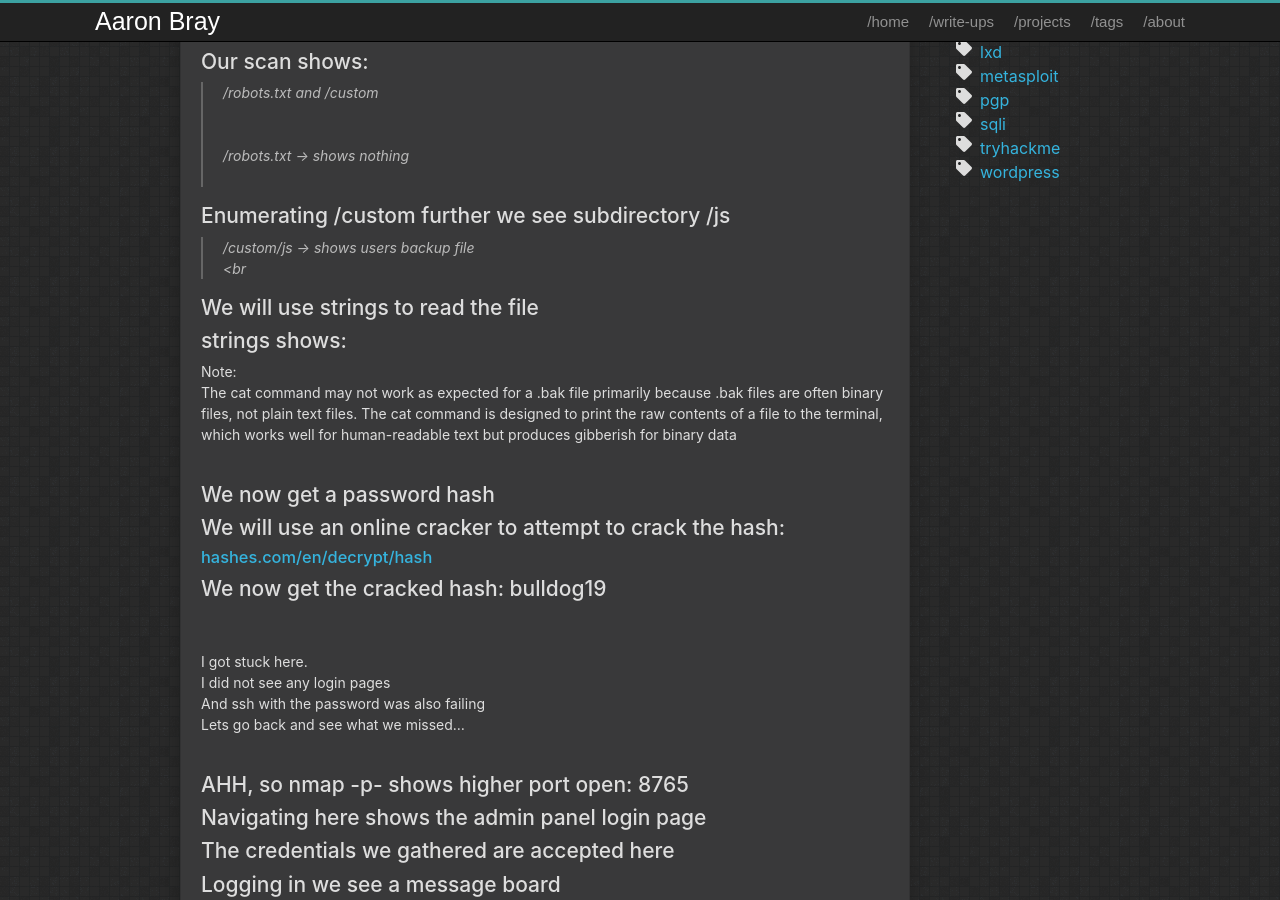
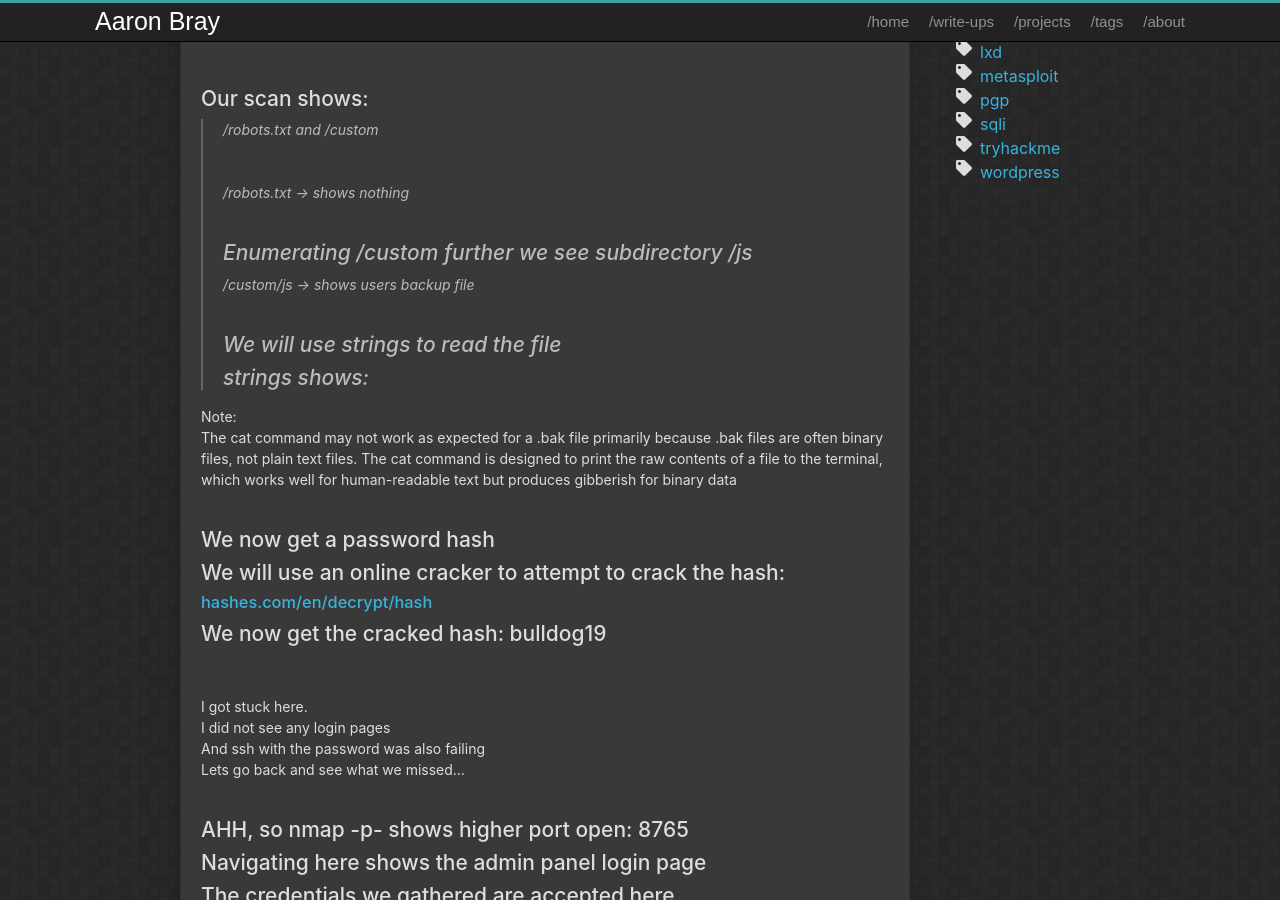
Before and after one commit to AaronBray/AaronBray.github.io, a Jekyll site: the page built from _posts/2025-10-10-mustacchio.md, in a window 1280 px wide and 900 px high, scrolled down 394 px. Built offline with Jekyll 4.4.1, drawn with Linux system fonts in a browser that asks for light colours.

Commit message:
Update 2025-10-10-mustacchio.md

```diff
--- a/_posts/2025-10-10-mustacchio.md
+++ b/_posts/2025-10-10-mustacchio.md
@@ -13,6 +13,7 @@
 ## Our nmap scan shows ports 80 and 22 are open
 
 ## Navigating to the home webpage we don't see much
+<br>
 ## Let's eumerate the hidden directories
 <br>
 ## Our scan shows:
@@ -20,11 +21,9 @@
 <br>
 > /robots.txt -> shows nothing
 <br>
-
 ## Enumerating /custom further we see subdirectory /js
 > /custom/js -> shows users backup file
-<br
-
+<br>
 ## We will use strings to read the file
 ## strings shows:
 
```
